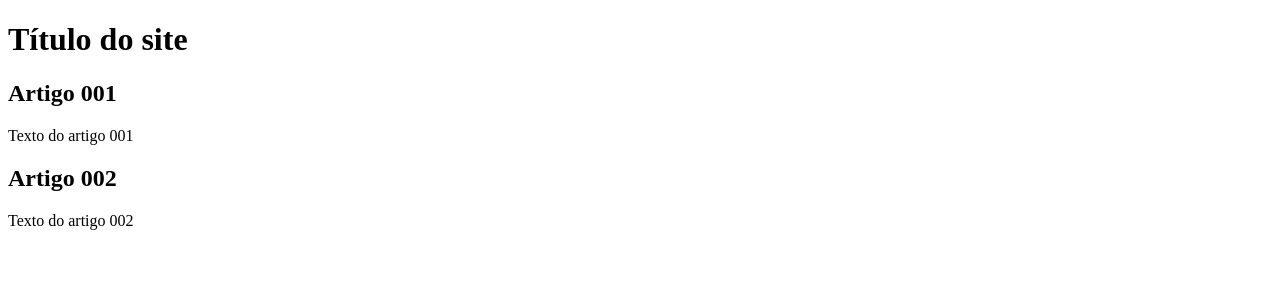
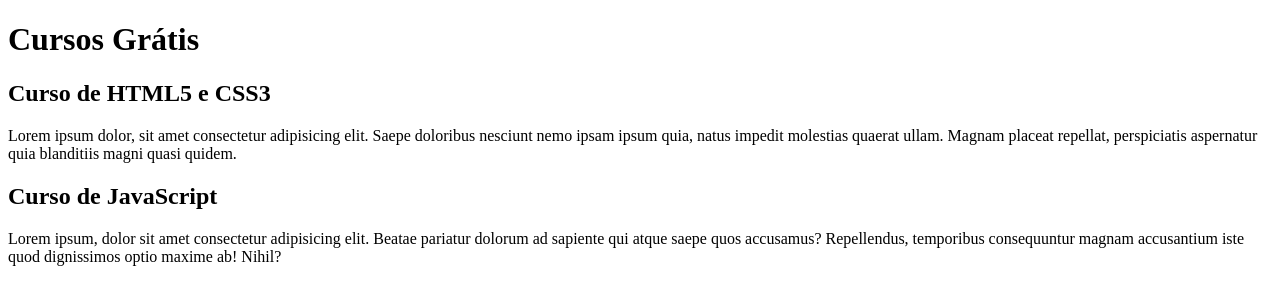
Before and after one commit to jcvendrame/projeto-site, a plain HTML site: page index.html in a window 1280 px wide. Drawn offline with Linux system fonts and the light colour scheme.

Commit message:
Update index.html

```diff
--- a/index.html
+++ b/index.html
@@ -9,15 +9,15 @@
     <body>
         <main>
             <header>
-                <h1>Título do site</h1>
+                <h1>Cursos Grátis</h1>
             </header>
             <article>
-                <h2>Artigo 001</h2>
-                <p>Texto do artigo 001</p>
+                <h2>Curso de HTML5 e CSS3</h2>
+                <p>Lorem ipsum dolor, sit amet consectetur adipisicing elit. Saepe doloribus nesciunt nemo ipsam ipsum quia, natus impedit molestias quaerat ullam. Magnam placeat repellat, perspiciatis aspernatur quia blanditiis magni quasi quidem.</p>
             </article>
             <article>
-                <h2>Artigo 002</h2>
-                <p>Texto do artigo 002</p>
+                <h2>Curso de JavaScript</h2>
+                <p>Lorem ipsum, dolor sit amet consectetur adipisicing elit. Beatae pariatur dolorum ad sapiente qui atque saepe quos accusamus? Repellendus, temporibus consequuntur magnam accusantium iste quod dignissimos optio maxime ab! Nihil?</p>
             </article>
         </main>
     </body>
```
